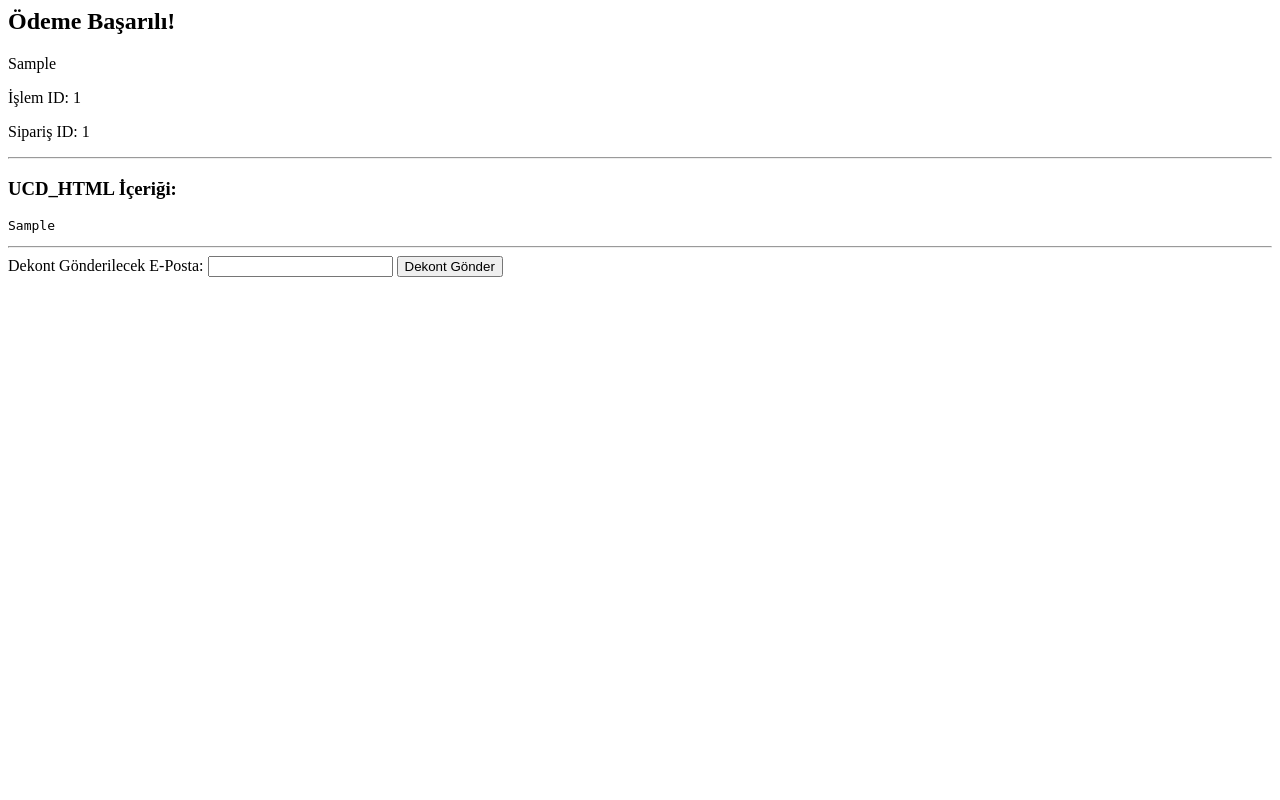
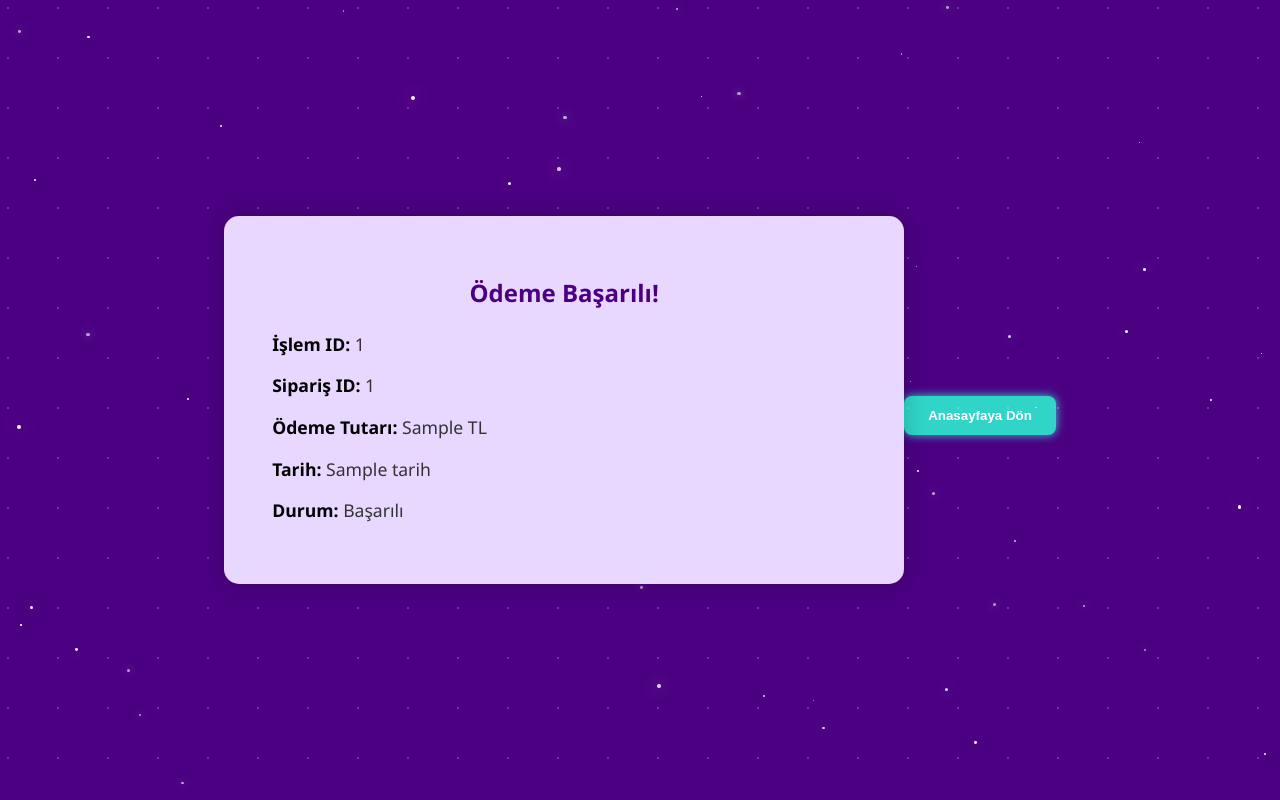
Before and after one commit to Aleynaa67/PARAM, a Flask app: template templates/dekont_success.html in a window 1280 px wide. Run offline with Flask 3, Linux system fonts and the light colour scheme; the template is opened without the code that fills it: most values are stand-ins (such as "Sample title", 1, 10 or a date in 2020).

Commit message:
ödeme başarılı ekranında İşlem ID , Sipariş ID , Tarih , Durum verileri başarılı bir şekilde getirildi. Ödeme tutarı getirilmesi üzerine hala çalışılıyor. Aynı ekran üzerine Anasayfaya Dön butonu eklendi ancak üzerine çalışılmadı.

```diff
--- a/app.py
+++ b/app.py
@@ -3,6 +3,8 @@ import requests
 import hashlib
 import base64
 import xml.etree.ElementTree as ET
+from datetime import datetime
+
 
 
 app = Flask(__name__)
@@ -265,7 +267,6 @@ def dekont_sorgula():
     except Exception as e:
         return f"<h3>XML Parse Hatası:</h3><pre>{str(e)}</pre><pre>{response.text}</pre>"
 
-from flask import Flask, request
 from reportlab.lib.pagesizes import letter
 from reportlab.pdfgen import canvas
 import smtplib
@@ -283,7 +284,7 @@ def create_pdf(pdf_path, text):
 
 def send_email_with_pdf(to_email, pdf_path):
     from_email = "aleynaakilic61@gmail.com"       # Buraya kendi e-posta adresini yaz
-    password = "Aleynasecurity23"           # Buraya e-posta şifreni veya uygulama şifreni yaz
+    password = ""           # Buraya e-posta şifreni veya uygulama şifreni yaz
 
     msg = MIMEMultipart()
     msg['From'] = from_email
@@ -304,35 +305,21 @@ def send_email_with_pdf(to_email, pdf_path):
     server.send_message(msg)
     server.quit()
 
-@app.route('/dekont-gonder', methods=['GET', 'POST'])
-def dekont_gonder():
-    if request.method == 'POST':
-        email = request.form.get('email')
-        if email:
-            # Mail gönderme işlemi
-            msg = EmailMessage()
-            msg['Subject'] = 'Ödeme Dekontunuz'
-            msg['From'] = 'aleynaakilic61@gmail.com'
-            msg['To'] = email
-            msg.set_content('Ödeme dekontunuz ektedir.')
 
-            # Örnek olarak bir PDF ekleyelim (dosya yolunu kendin değiştir)
-            with open('dekont.pdf', 'rb') as f:
-                file_data = f.read()
-                file_name = 'dekont.pdf'
-            msg.add_attachment(file_data, maintype='application', subtype='pdf', filename=file_name)
+@app.route('/dekont-success', methods=['POST'])
+def dekont_success():
+    islem_id = request.form.get('islem_id')
+    siparis_id = request.form.get('siparis_id')
+    toplam_tutar = request.form.get('toplam_tutar')
+    tarih = datetime.now().strftime("%d.%m.%Y")
 
-            # SMTP ayarları (örnek Gmail)
-            with smtplib.SMTP_SSL('smtp.gmail.com', 465) as smtp:
-                smtp.login('aleynaakilic61@gmail.com', 'Aleynasecurity23')
-                smtp.send_message(msg)
+    print(f"islem_id: {islem_id}, siparis_id: {siparis_id}, toplam_tutar: {toplam_tutar}")
 
-            return render_template('dekont_gonderildi.html', email=email)
-
-        else:
-            return "Lütfen geçerli bir e-posta giriniz."
-
-    return render_template('dekont_form.html')
+    return render_template("dekont_success.html",
+                           islem_id=islem_id,
+                           siparis_id=siparis_id,
+                           toplam_tutar=toplam_tutar,
+                           tarih=tarih)
 
 if __name__ == "__main__":
     app.run(debug=True)
--- a/templates/dekont_success.html
+++ b/templates/dekont_success.html
@@ -1,20 +1,187 @@
-<h2>Ödeme Başarılı!</h2>
-<p>{{ sonuc_str }}</p>
+<!DOCTYPE html>
+<html lang="tr">
+<head>
+  <meta charset="UTF-8" />
+  <meta name="viewport" content="width=device-width, initial-scale=1" />
+  <title>Ödeme Başarılı!</title>
 
-<p>İşlem ID: {{ islem_id }}</p>
-<p>Sipariş ID: {{ siparis_id }}</p>
+  <style>
+    body {
+      font-family: 'Segoe UI', Tahoma, Geneva, Verdana, sans-serif;
+      background: linear-gradient(#4B0082,#4B0082 );
+      margin: 0;
+      padding: 0;
+      min-height: 100vh;
+      display: flex;
+      justify-content: center;
+      align-items: center;
+      position: relative;
+      overflow: hidden;
+    }
 
-<hr>
+    /* Arka plan grid efekti */
+    body::before {
+      content: "";
+      position: absolute;
+      top: 0; left: 0; right: 0; bottom: 0;
+      background: radial-gradient(circle, white 1px, transparent 1px);
+      background-size: 50px 50px;
+      animation: moveBackground 20s linear infinite;
+      opacity: 0.2;
+      z-index: 0;
+    }
 
-<h3>UCD_HTML İçeriği:</h3>
-<pre>{{ ucd_html }}</pre>
+    @keyframes moveBackground {
+      from { background-position: 0 0; }
+      to { background-position: 100px 100px; }
+    }
 
-<hr>
+    .container {
+      background: #e8d8ff;
+      padding: 40px;
+      border-radius: 15px;
+      box-shadow: 0 0 25px rgba(0, 0, 0, 0.2);
+      max-width: 600px;
+      width: 80%;
+      text-align: center;
+      position: relative;
+      z-index: 1;
+    }
+
+    .success-icon {
+      font-size: 60px;
+      color: #008000;
+      margin-bottom: 20px;
+    }
+
+    h2 {
+      color: #4B0082; /* ödeme başarılı yazısı */
+      margin-bottom: 20px;
+    }
+
+    ul {
+      list-style: none;
+      padding: 0;
+      text-align: left;
+      font-size: 1.1rem;
+      color: #333;
+      line-height: 1.8;
+    }
+
+    li {
+      margin-bottom: 10px;
+    }
+
+    li strong {
+      color:black;
+    }
+
+    .emoji {
+      margin-right: 8px;
+    }
+
+    /* Yıldız stilleri */
+    .star {
+      position: absolute;
+      background: white;
+      border-radius: 50%;
+      filter: drop-shadow(0 0 6px white);
+      animation: twinkle 3s infinite ease-in-out;
+      opacity: 0.6;
+      pointer-events: none;
+      z-index: 0;
+    }
+
+    @keyframes twinkle {
+      0%, 100% { opacity: 0.6; filter: drop-shadow(0 0 4px white); }
+      50% { opacity: 1; filter: drop-shadow(0 0 12px white); }
+    }
+
+    @media (max-width: 500px) {
+      .container {
+        padding: 20px;
+      }
+    }
+
+  </style>
+</head>
+<body>
+  <div class="container">
+    <div class="success-icon"></div>
+    <h2>Ödeme Başarılı!</h2>
+    <ul>
+      <li><span class="emoji"></span><strong>İşlem ID:</strong> {{ islem_id }}</li>
+      <li><span class="emoji">️</span><strong>Sipariş ID:</strong> {{ siparis_id }}</li>
+      <li><span class="emoji"></span><strong>Ödeme Tutarı:</strong> {{ toplam_tutar }} TL</li>
+      <li><span class="emoji"></span><strong>Tarih:</strong> {{ tarih }}</li>
+      <li><span class="emoji"></span><strong>Durum:</strong> Başarılı</li>
+    </ul>
+  </div>
+<!DOCTYPE html>
+<html lang="tr">
+<head>
+  <meta charset="UTF-8" />
+  <title>Test Buton</title>
+</head>
+<body>
+  <button id="back-home">Anasayfaya Dön</button>
+
+  <style>
+    #back-home {
+      margin-top: 30px;
+      padding: 12px 24px;
+      background: #30D5C8;
+      border: none;
+      border-radius: 8px;
+      color: white;
+      font-weight: bold;
+      cursor: pointer;
+      box-shadow: 0 0 10px #30D5C8;
+      transition: background 0.3s ease;
+    }
+
+    #back-home:hover {
+      background: #26b3a8;
+      box-shadow: 0 0 15px #26b3a8;
+    }
+  </style>
+
+  <script>
+    document.getElementById('back-home').onclick = function() {
+      window.location.href = '/';
+    };
+  </script>
+</body>
 
 
-<form method="post" action="{{ url_for('dekont_sorgula') }}">
-    <input type="hidden" name="islem_id" value="{{ islem_id }}">
-    <label for="e_posta">Dekont Gönderilecek E-Posta:</label>
-    <input type="email" name="e_posta" id="e_posta" required>
-    <button type="submit">Dekont Gönder</button>
-</form>
+</html>
+
+
+  <script>
+    const starCount = 60; // yıldız sayısı
+    const body = document.body;
+
+    for(let i = 0; i < starCount; i++) {
+      const star = document.createElement('div');
+      star.classList.add('star');
+
+      // Rastgele boyut (1px ile 4px arası)
+      const size = Math.random() * 3 + 1;
+      star.style.width = size + 'px';
+      star.style.height = size + 'px';
+
+      // Rastgele pozisyon (px cinsinden, kenarlardan 5px içerde)
+      const padding = 5;
+      star.style.top = (Math.random() * (window.innerHeight - padding * 2) + padding) + 'px';
+      star.style.left = (Math.random() * (window.innerWidth - padding * 2) + padding) + 'px';
+
+      // Rastgele animasyon süresi (2-5s arası)
+      star.style.animationDuration = (Math.random() * 3 + 2) + 's';
+
+      // Rastgele animasyon gecikmesi
+      star.style.animationDelay = (Math.random() * 5) + 's';
+
+      body.appendChild(star);
+    }
+  </script>
+</body>
```
Also changed, not shown: templates/dekont_error.html (+11 -12 lines), templates/dekont_form.html (added, +23 -0 lines), templates/menu.html (+4 -4 lines), templates/odeme_basarili.html (added, +91 -0 lines), templates/success.html (+22 -13 lines), static/css/Pos_Odeme_Formu.css (line endings or trailing spaces).
